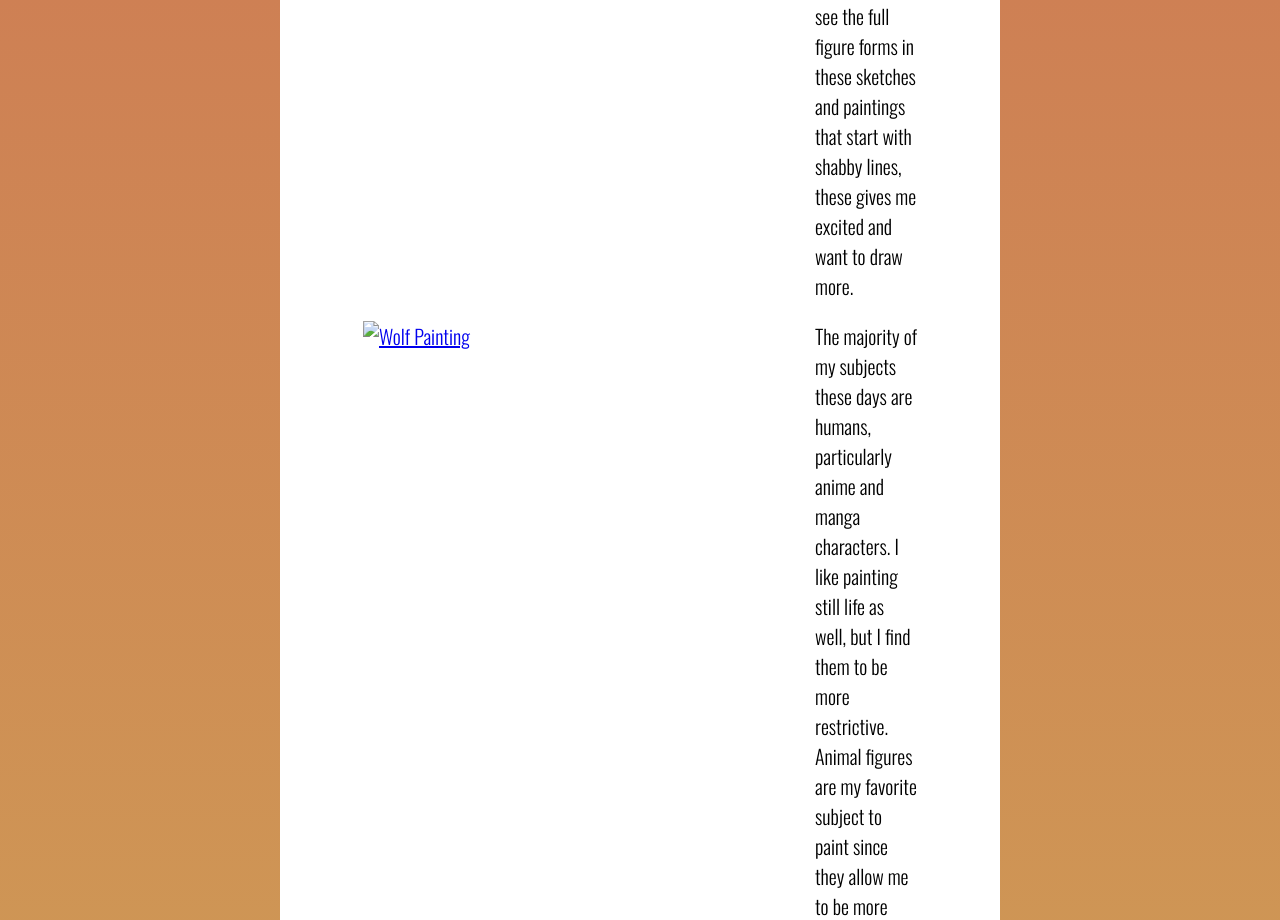
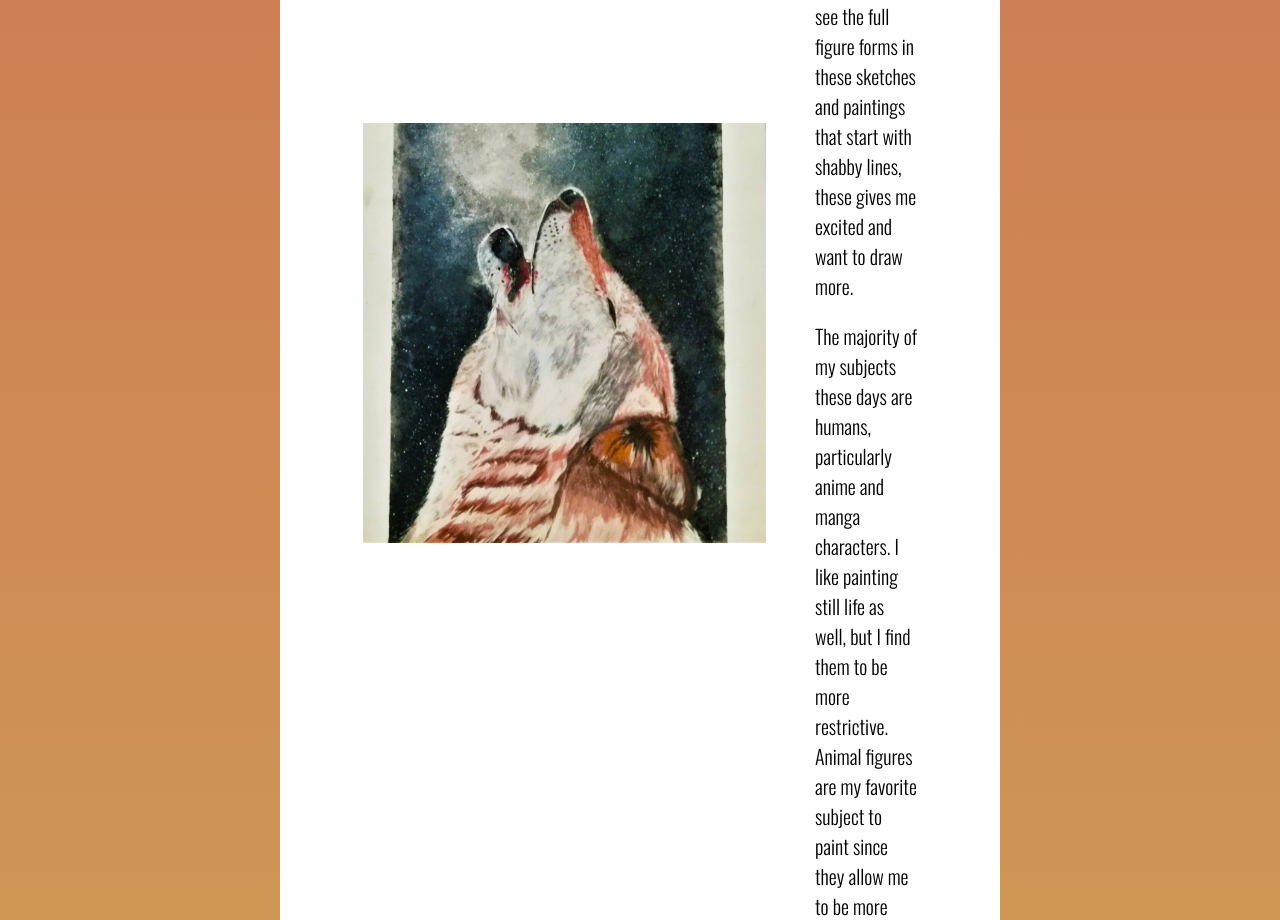
Before and after one commit to iiiaaaannn/Project, a plain HTML site: page index.html in a window 1280 px wide. Shown: the part 2000-2920 px from the top of the page. Drawn offline with nearby package versions, Linux system fonts and the light colour scheme.

Commit message:
Add files via upload

```diff
--- a/index.html
+++ b/index.html
@@ -82,7 +82,7 @@
 
                 <td width="450px">
                     <a href="wolfwhole.jpg">
-                    <img class="image-class grow" title="Howl of the Night" src="images/imgwolf_1.webp" alt="Wolf Painting" width="400rem">
+                    <img class="image-class grow" title="Howl of the Night" src="imgwolf_1.webp" alt="Wolf Painting" width="400rem">
                </td></a>
 
              <td>
```
